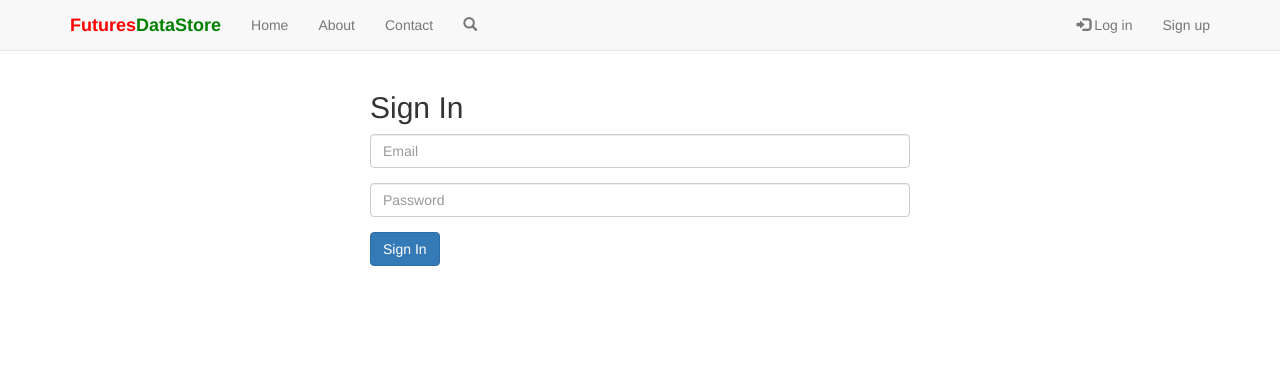
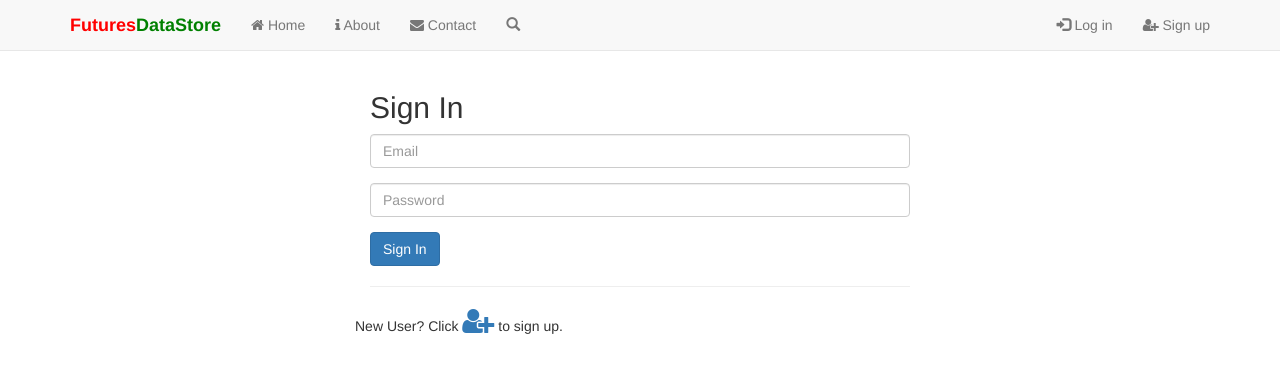
Before and after one commit to Jiang-MMT/futuresdatastore, a Flask app: page /user/signin in a window 1280 px wide. Shown: the top 373 px of the page. Run offline with Flask 2, Linux system fonts and the light colour scheme; some libraries are stand-ins or nearby versions.

Commit message:
add icons to navbar

```diff
--- a/mods/templates/navbar.html
+++ b/mods/templates/navbar.html
@@ -7,15 +7,15 @@
       <span class="icon-bar"></span>
       <span class="icon-bar"></span>
      </button>
-       <a class="navbar-brand" style="font-weight: bold;" href="#">
+     <a class="navbar-brand" style="font-weight: bold;" href="{{ url_for('main.home') }}">
          <span style="color: #ff0000;">Futures</span><span style="color: #008000;">DataStore</span>
        </a>
      </div>
      <div class="collapse navbar-collapse" id="myNavbar">
          <ul class="nav navbar-nav">
-           <li><a href="{{ url_for('main.home') }}">Home</a></li>
-           <li><a href="{{ url_for('main.about') }}">About</a></li>
-           <li><a href="{{ url_for('main.contact') }}">Contact</a></li>
+           <li><a href="{{ url_for('main.home') }}"><i class="fa fa-home" aria-hidden="true"></i> Home</a></li>
+           <li><a href="{{ url_for('main.about') }}"><i class="fa fa-info" aria-hidden="true"></i> About</a></li>
+           <li><a href="{{ url_for('main.contact') }}"><i class="fa fa-envelope" aria-hidden="true"></i> Contact</a></li>
            <li>
              <a href="#modalSearch" data-toggle="modal" data-target="#modalSearch">
                  <span id="searchGlyph" class="glyphicon glyphicon-search"></span><span class="hidden-sm hidden-md hidden-lg">Search</span>
@@ -28,7 +28,7 @@
            <li><a href="{{ url_for('user.logout') }}"><span class="glyphicon glyphicon-log-out"></span> Log out</a></li>
            {% else %}
            <li><a href="{{ url_for('user.signin') }}"><span class="glyphicon glyphicon-log-in"></span> Log in</a></li>
-           <li><a href="{{ url_for('user.signup') }}">Sign up</a></li>
+           <li><a href="{{ url_for('user.signup') }}"><i class="fa fa-user-plus" aria-hidden="true"></i> Sign up</a></li>
            {% endif %}
          </ul>
      </div>
--- a/mods/templates/user/signin.html
+++ b/mods/templates/user/signin.html
@@ -4,13 +4,20 @@
 {% block title %}{{ title }}{% endblock %}
 {% block content %}
 <div class="container">
-    <div class="vcenter">
+    <div>
         <div class="row col-sm-6 col-sm-offset-3">
         <h2 class="form-signin-heading">Sign In</h2>
         {% call m.render_form(form, action_url=url_for('user.signin', next=request.args.get("next")), action_text='Sign In', btn_class="btn btn-primary", class_='login-form') %}
         {{ m.render_field(form.email, label_visible=false, placeholder='Email', type='email') }}
         {{ m.render_field(form.password, label_visible=false, placeholder='Password', type='password') }}
         {% endcall %}
+        <hr>
+        <div class="row">
+            <p>New User? Click
+            <a href="{{ url_for('user.signup') }}">
+                <i class="fa fa-user-plus fa-2x" aria-hidden="true"></i>
+            </a> to sign up.</p>
+        </div>
         </div>
     </div>
 </div>
```
